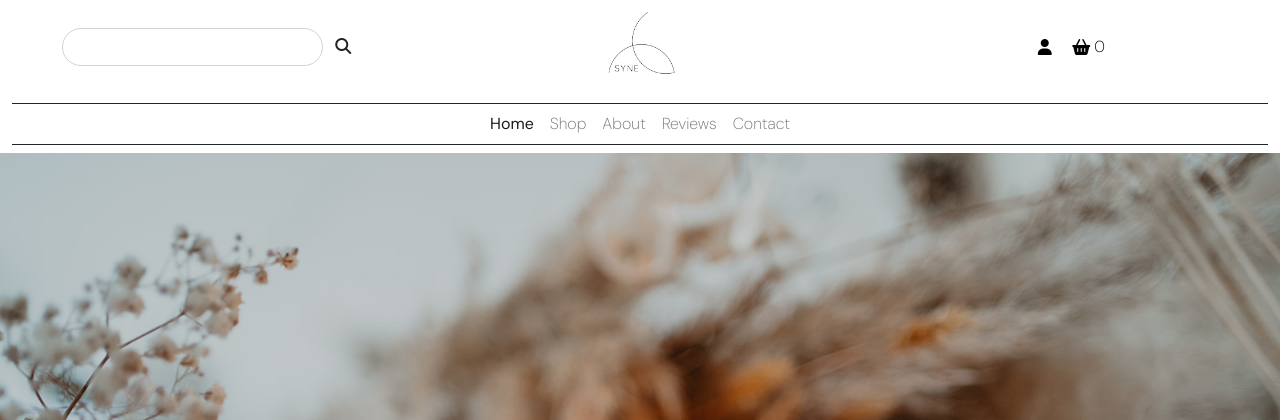
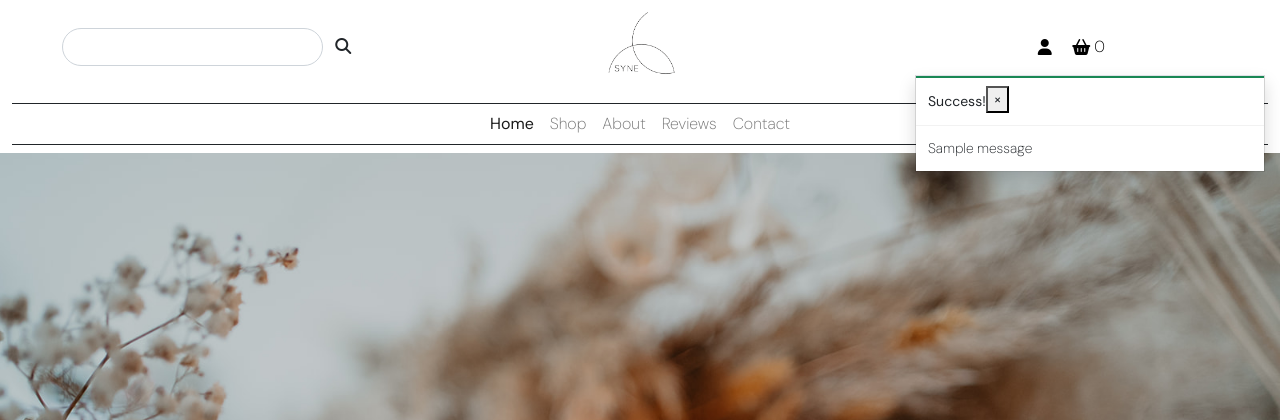
Before and after one commit to j-mlo/syne_candles, a Django app: page / in a window 1280 px wide. Shown: the top 420 px of the page. Run offline with Django 5.2, Linux system fonts and the light colour scheme; tables that the repository leaves empty hold one stand-in row (values such as "Sample post"); one stand-in notice (Sample message) is shown; some libraries are stand-ins or nearby versions; some web fonts are replaced.

Commit message:
Add toasts to display messages to user

```diff
--- a/static/css/style.css
+++ b/static/css/style.css
@@ -57,6 +57,23 @@ body {
     color: white;
     border-radius: 0%;
     border: 2px solid #5B3822;
+}
+
+/* Toasts */
+
+.message-container {
+    position: fixed;
+    top: 75px;
+    right: 15px;
+    z-index: 99999999999;
+}
+
+.custom-toast {
+    overflow: visible;
+}
+
+.toast-capper {
+    height: 2px;
 }
 
 /* from Bulma */
--- a/syne_candles/settings.py
+++ b/syne_candles/settings.py
@@ -93,6 +93,8 @@ TEMPLATES = [
     },
 ]
 
+MESSAGE_STORAGE = 'django.contrib.messages.storage.session.SessionStorage'
+
 WSGI_APPLICATION = 'syne_candles.wsgi.application'
 
 
--- a/templates/base.html
+++ b/templates/base.html
@@ -22,6 +22,7 @@
     {% endblock %}
 
     {% block corejs %}
+    <!-- Font Awesome -->
     <script src="https://kit.fontawesome.com/e9d55bcde0.js" crossorigin="anonymous"></script>
     {% endblock %}
 
@@ -113,7 +114,21 @@
     </header>
 
     {% if messages %}
-      <div class="message-container"></div>
+      <div class="message-container">
+        {% for message in messages %}
+          {% with message.level as level %}
+            {% if level == 40 %}
+              {% include 'includes/toasts/toast_error.html' %}
+            {% elif level == 30 %}
+              {% include 'includes/toasts/toast_warning.html' %}
+            {% elif level == 25 %}
+              {% include 'includes/toasts/toast_success.html' %}
+            {% else %}
+              {% include 'includes/toasts/toast_info.html' %}
+            {% endif %}
+          {% endwith %}
+        {% endfor %}
+      </div>
     {% endif %}
 
     {% block content %}
@@ -134,7 +149,17 @@
     <script src="https://cdn.jsdelivr.net/npm/bootstrap@5.2.3/dist/js/bootstrap.bundle.min.js" integrity="sha384-kenU1KFdBIe4zVF0s0G1M5b4hcpxyD9F7jL+jjXkk+Q2h455rYXK/7HAuoJl+0I4" crossorigin="anonymous"></script>
 
     {% block postloadjs %}
+      <script type="text/javascript">
+        document.addEventListener("DOMContentLoaded", function() {
+          const toastElList = [].slice.call(document.querySelectorAll('.toast'))
+          toastElList.map(function(toastEl) {
+            const toast = new bootstrap.Toast(toastEl)
+            toast.show()
+          })
+        });
+      </script>
     {% endblock %}
+
   </body>
 
 </html>
--- /dev/null
+++ b/templates/includes/toasts/toast_success.html
@@ -0,0 +1,13 @@
+<div class="toast custom-toast rounded-0 border-top 0" data-bs-autohide="false">
+    <div class="arrow-up arrow-success"></div>
+    <div class="w-100 toast-capper bg-success"></div>
+    <div class="toast-header bg-white text-dark">
+        <strong class="mr-auto">Success!</strong>
+        <button type="button" class="ml-2 mb-1 close text-dark" data-bs-dismiss="toast" aria-label="Close">
+            <span aria-hidden="true">&times;</span>
+        </button>
+    </div>
+    <div class="toast-body bg-white">
+        {{ message }}
+    </div>
+</div>
```
Also changed, not shown: templates/includes/toasts/toast_error.html (added, +13 -0 lines), templates/includes/toasts/toast_info.html (added, +13 -0 lines), templates/includes/toasts/toast_warning.html (added, +13 -0 lines).
